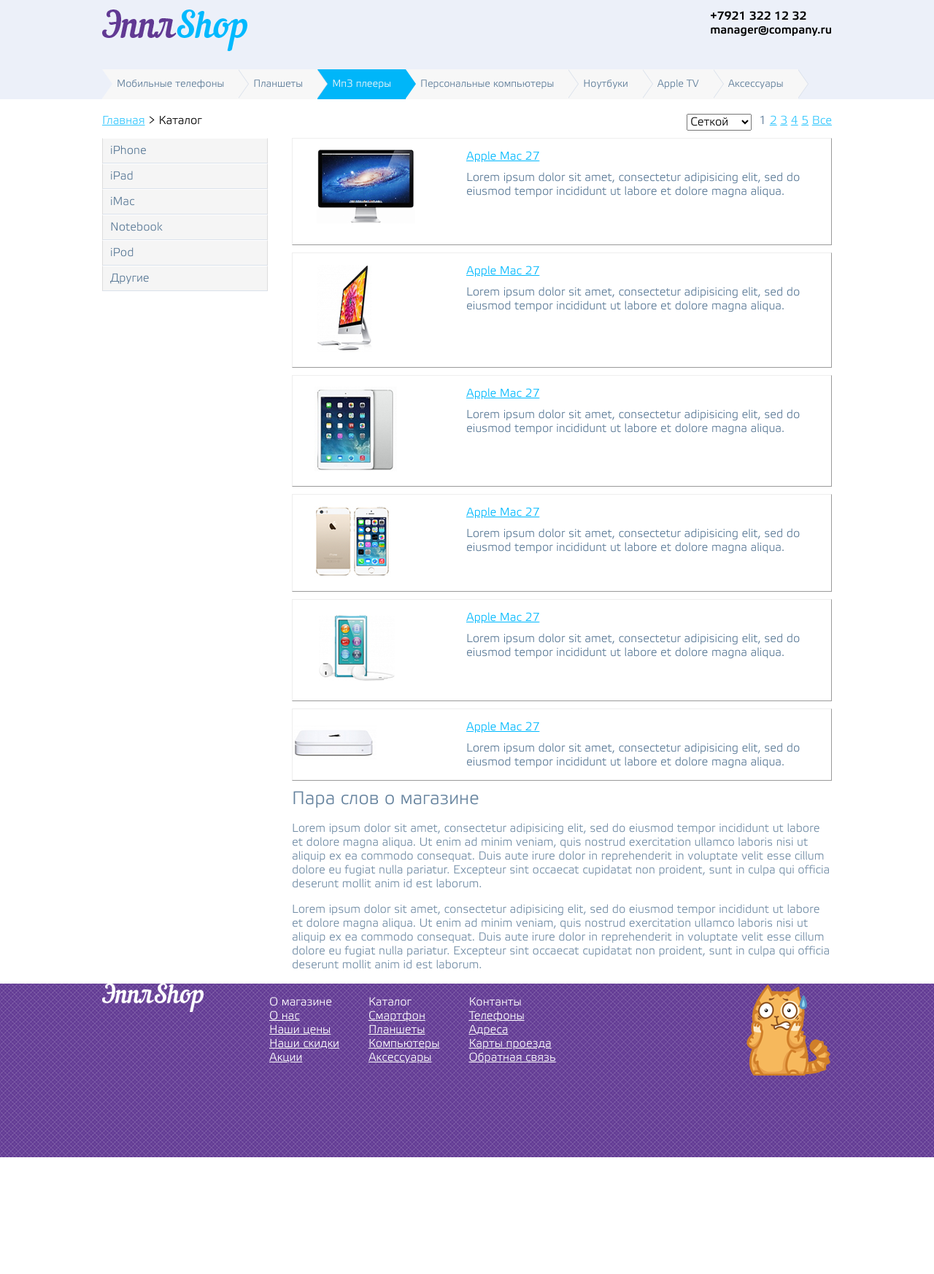
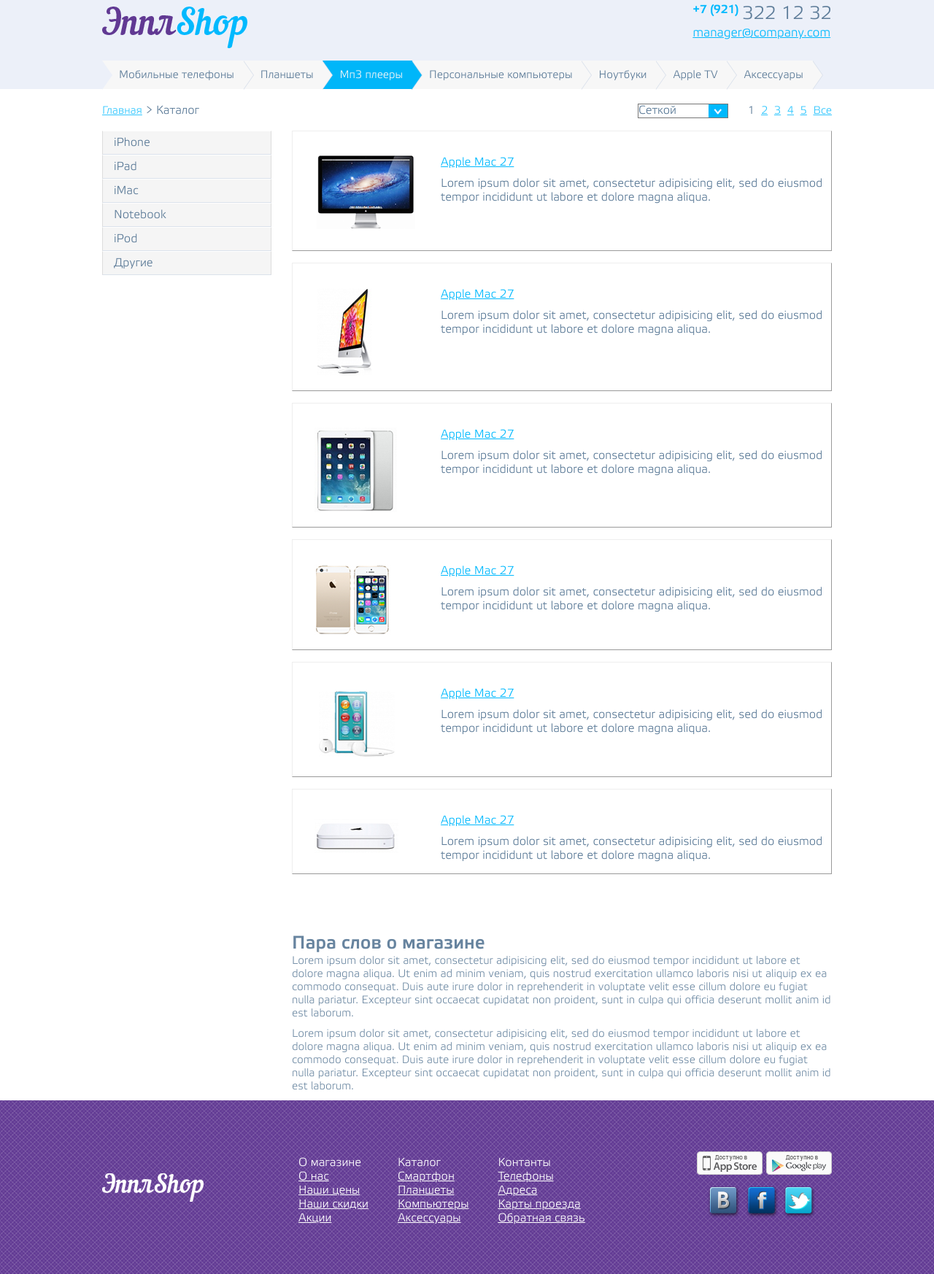
Before and after one commit to whiteleafenrir/hw2, a website: page app/index.html in a window 1280 px wide. Shown: the part 17-1763 px from the top of the page at 73% size. Before the commit the page ends 1603 px from the top, so only its background shows below. Drawn offline with nearby package versions, Linux system fonts and the light colour scheme.

Commit message:
first final version

```diff
--- a/app/css/index.css
+++ b/app/css/index.css
@@ -35,7 +35,7 @@
 
 }
 .header__main{
-	margin-bottom: 20px;
+	margin-bottom: 12px;
 }
 .header__container{
   min-width: 960px;
@@ -43,12 +43,34 @@
   margin: 0 auto;
 }
 .logo__box{
-	margin-top:30px;
+	margin-top: 26px;
 	float:left;
 }
 .header__information{
-	margin-top:30px;
+	margin-top: 21px;
 	float:right;
+}
+
+.connection__phone{
+	margin-bottom: 1px;
+}
+.connection-phone__second{
+	font-family: elektra_light_proregular,sans-serif;
+  	color: #5C7B98;
+	font-size:25px;
+
+}
+.nostylelink{
+	text-decoration: none;
+	color:#00B9FE;
+	font-size:16px;
+	vertical-align: top;
+	font-family:elektra_light_probold;
+}
+.connection__mail-link{
+	  color: #00B9FE;
+	  font-size: 17px;
+	  font-family: elektra_light_proregular,sans-serif;
 }
 .header__navigation{
 
@@ -68,7 +90,7 @@
 .header-list__item{
 	position: relative;
 
-	padding: 12px 20px;
+	padding: 11px 13px 10px 23px;
 	display: inline-block;
 	background-color: #f7f7f7;
 	font-size: 14px;
@@ -76,6 +98,7 @@
 .header-list__link{
 	text-decoration:none;
 	color:#5c7b98;
+	font-size: 15px;
 }
 .header-list__link_current{
 	color:#f7f7f7;
@@ -104,17 +127,7 @@
 	border-bottom: 20px solid transparent;
 	transition: all .3s linear;
 }
-.header-list__link_current:after{
-	border-left: 14px solid #00b6f9;
-	z-index: 4;
-	content: '';
-	position: absolute;
-	top: 0;
-	left: 100%;
-	border-top: 20px solid transparent;
-	border-bottom: 20px solid transparent;
-	transition: all .3s linear;
-}
+
 .header-list__link_current:before{
   border-left: 14px solid #00b6f9;
   z-index: 5;
@@ -154,22 +167,12 @@
 .header-list__item_current{
 	background-color: #00b6f9;
 }
-.header-list__item:hover .header-list__link:after{
-	border-left: 14px solid #dce6f0;
-	z-index: 4;
-	content: '';
-	position: absolute;
-	top: 0;
-	left: 100%;
-	border-top: 20px solid transparent;
-	border-bottom: 20px solid transparent;
-	transition: all .3s linear;
-}
+
 .header-list__item:hover .header-list__link:before{
   border-left: 14px solid #dce6f0;
   z-index: 5;
   margin-left: -1px;
-    content: '';
+   content: '';
   position: absolute;
   top: 0;
   left: 100%;
@@ -193,8 +196,17 @@
 	padding:0;
 	list-style: none;
 }
+.bread__crums__item{
+	color:#5c7b98;
+}
 .page__link{
 	color:#33c7fe;
+	font-size: 15px;
+}
+.page-list__link{
+	color:#33c7fe;
+	font-size: 15px;
+	margin-left:4px;
 }
 .page__link_current{
 	text-decoration: none;
@@ -214,12 +226,18 @@
 }
 .pages__list__box{
 	float:right;
-	margin-left:10px;
+	margin-left:23px;
 }
 .pages__wrapper{
 	float:right;
 }
-.pages__list__box{
+.pages__selector__select{
+	padding-right: 55px;
+	background: url(../img/select_bg.png) right no-repeat;
+	-webkit-appearance: none;
+	  -moz-appearance: none;
+	  -ms-appearance: none;
+	  color:#5c7b98;
 }
 .pages__list{
 	list-style:none;
@@ -230,7 +248,7 @@
 	display:inline-block;
 }
 .navigation__block{
-	margin-bottom: 10px;
+	margin-bottom: 17px;
 }
 /*Сайдбар*/
 .sidebar{
@@ -242,7 +260,7 @@
 	list-style:none;
 }
 .sidebar__trigger{
-	padding: 7px 115px 7px 10px;
+	padding: 6px 115px 6px 15px;
 	display:block;
 	width: 100px;
 	background:#f5f5f5;
@@ -291,15 +309,15 @@
 	max-width: 740px;
 }
 .list__goods{
-	margin:0;
-	padding:0;
+  	margin: 0 0 80px 0;
+  	padding:0;
 	list-style: none;
 }
 .goods__item{
 	border: 1px outset;
-	margin-bottom: 10px;
-	padding: 15px 0;
-}
+  	margin-bottom: 16px;
+   	padding: 33px 0 15px 0;
+ }
 
 .goods__item:hover{
 	cursor:pointer;
@@ -313,7 +331,7 @@
 }
 .description__box{
 	float:right;
-	width:500px;
+	width:535px;
 }
 .description__link{
 	color:#00b9fe;
@@ -323,23 +341,80 @@
 	color:#5c7b98;
 }
 .shop-description__title{
+	font-family:"elektra_light_probold";
 	font-size:25px;
 	color:#67849f;
 }
 .shop-description__text__wrapper{
 	color:#728da6;
+
+}
+.shop-description__text{
+	margin-bottom: 10px;
+	  font-size: 15px;
 }
 /* /основной контент */
 /*footer*/
 .footer__logo{
 	float:left;
+	margin-top:100px;
+}
+.footer__logo-img{
+	vertical-align: center;
 }
 .footer-list__block{
-	margin-left:50px;
+	margin-left:90px;
+	float:left;
+	margin-top: 60px;
+}
+.footer__socials{
+	margin-top:70px;
+	float:right;
+}
+.appstore__wrapper{
 	float:left;
 }
-.footer__socials{
-	float:right;
+.google-play__wrapper{
+	margin-left:5px;
+	float:left;
+}
+.upper-button{
+  display: none;
+  background: #00B9FE;
+  position: fixed;
+  right: 50px;
+  bottom: 250px;
+  color: white;
+  padding: 10px;
+  cursor: pointer;
+}
+.upper-button:before{
+  content: '';
+  position: absolute;
+  border-left: 5px solid transparent;
+  border-right: 5px solid transparent;
+  border-bottom: 5px solid;
+  left: 50%;
+  margin-left: -3px;
+  top: -4px;
+  border-bottom-color: #00B9FE;
+}
+.upper-button:after{
+  bottom: 0;
+  border-bottom-color: #fff;
+  content: '';
+  position: absolute;
+  border-left: 5px solid transparent;
+  border-right: 5px solid transparent;
+  border-bottom: 5px solid;
+  left: 50%;
+  margin-left: -3px;
+}
+.other-socials__wrapper{
+	margin-left:15px;
+}
+.first-row__sosials{
+	margin-bottom:10px;
 }
 .about-shop__menu{
 	float:left;
--- a/app/index.html
+++ b/app/index.html
@@ -29,8 +29,11 @@
 					</div>
 					<div class="header__information">
 						<ul class="header__connection-list">
-							<li class="connection__phone">+7921 322 12 32</li>
-							<li class="connection__mail">manager@company.ru</li>
+							<li class="connection__phone">
+								<a href="tel:+79213221232" class="nostylelink">+7 (921)</a>
+								<span class="connection-phone__second"> 322 12 32</span>
+							</li>
+							<li class="connection__mail"><a href="mailto:manager@company.com" class ="connection__mail-link">manager@company.com</a></li>
 						</ul>
 					</div>
 				</div>
@@ -58,7 +61,7 @@
 				<div class="pages__wrapper clerfix">
 					<div class="pages__selector__box">
 						<form action="#" method="get">
-							<select name="type">
+							<select name="type" class="pages__selector__select">
 							    <option selected value="сеткой">Сеткой</option>
 							    <option value="линиями">Линиями</option>
 				  			</select>
@@ -66,12 +69,12 @@
 					</div>
 					<div class="pages__list__box">
 						<ul class="pages__list">
-							<li class="pages__item"><a href="#" class="page__link page__link_current">1</a></li>
-							<li class="pages__item"><a href="#" class="page__link">2</a></li>
-							<li class="pages__item"><a href="#" class="page__link">3</a></li>
-							<li class="pages__item"><a href="#" class="page__link">4</a></li>
-							<li class="pages__item"><a href="#" class="page__link">5</a></li>
-							<li class="pages__item"><a href="#" class="page__link">Вce</a></li>
+							<li class="pages__item"><a href="#" class="page-list__link page__link_current">1</a></li>
+							<li class="pages__item"><a href="#" class="page-list__link">2</a></li>
+							<li class="pages__item"><a href="#" class="page-list__link">3</a></li>
+							<li class="pages__item"><a href="#" class="page-list__link">4</a></li>
+							<li class="pages__item"><a href="#" class="page-list__link">5</a></li>
+							<li class="pages__item"><a href="#" class="page-list__link">Вce</a></li>
 						</ul>
 					</div>
 				</div>
@@ -199,7 +202,7 @@
 						</li>
 						<li class="goods__item clearfix">
 							<div class="img__box">
-								<img src="img/wifi_adapter.png" alt="item">
+								<img class="goods__img" src="img/wifi_adapter.png" alt="item">
 							</div>
 							<div class="description__box">
 								<div class="name_of_item"><a href="#" class="description__link">Apple Mac 27</a></div>
@@ -215,8 +218,8 @@
 						Пара слов о магазине
 					</div>
 					<div class="shop-description__text__wrapper">
-						<p class="shop-description__text">Lorem ipsum dolor sit amet, consectetur adipisicing elit, sed do eiusmod tempor incididunt ut labore et dolore magna aliqua. Ut enim ad minim veniam, quis nostrud exercitation ullamco laboris nisi ut aliquip ex ea commodo consequat. Duis aute irure dolor in reprehenderit in voluptate velit esse cillum dolore eu fugiat nulla pariatur. Excepteur sint occaecat cupidatat non proident, sunt in culpa qui officia deserunt mollit anim id est laborum.</p>
-						<p class="shop-description__text">Lorem ipsum dolor sit amet, consectetur adipisicing elit, sed do eiusmod tempor incididunt ut labore et dolore magna aliqua. Ut enim ad minim veniam, quis nostrud exercitation ullamco laboris nisi ut aliquip ex ea commodo consequat. Duis aute irure dolor in reprehenderit in voluptate velit esse cillum dolore eu fugiat nulla pariatur. Excepteur sint occaecat cupidatat non proident, sunt in culpa qui officia deserunt mollit anim id est laborum.</p>
+						<div class="shop-description__text">Lorem ipsum dolor sit amet, consectetur adipisicing elit, sed do eiusmod tempor incididunt ut labore et dolore magna aliqua. Ut enim ad minim veniam, quis nostrud exercitation ullamco laboris nisi ut aliquip ex ea commodo consequat. Duis aute irure dolor in reprehenderit in voluptate velit esse cillum dolore eu fugiat nulla pariatur. Excepteur sint occaecat cupidatat non proident, sunt in culpa qui officia deserunt mollit anim id est laborum.</div>
+						<div class="shop-description__text">Lorem ipsum dolor sit amet, consectetur adipisicing elit, sed do eiusmod tempor incididunt ut labore et dolore magna aliqua. Ut enim ad minim veniam, quis nostrud exercitation ullamco laboris nisi ut aliquip ex ea commodo consequat. Duis aute irure dolor in reprehenderit in voluptate velit esse cillum dolore eu fugiat nulla pariatur. Excepteur sint occaecat cupidatat non proident, sunt in culpa qui officia deserunt mollit anim id est laborum.</div>
 					</div>
 				</div>
 
@@ -230,7 +233,7 @@
 </div>
 <div class="page__footer">
 	<div class="footer__container clearfix">
-			<div class="footer__logo"><img src="img/logo_footer.png" alt="logo"></div>
+			<div class="footer__logo"><img class="footer__logo-img" src="img/logo_footer.png" alt="logo"></div>
 			<div class="footer-list__block clearfix">
 				<div class="about-shop__menu">
 					<ul class="footer__list">
@@ -260,7 +263,22 @@
 					</ul>
 				</div>
 			</div>
-			<div class="footer__socials"><img src="img/item.png" alt="logo"></div>
+			<div class="upper-button">Наверх</div>
+			<div class="footer__socials">
+				<div class="first-row__sosials clearfix">
+					<div class="appstore__wrapper">
+						<img src="img/appstore.png" alt="appstore social icon">
+					</div>
+					<div class="google-play__wrapper">
+						<img src="img/googleplay.png" alt="google play social icon">
+					</div>
+				</div>
+
+				<div class="other-socials__wrapper">
+					<img src="img/socials_slice.png" alt="socials">
+				</div>
+
+			</div>
 	</div>
 </div>
 <!-- JS -->
--- a/app/js/common.js
+++ b/app/js/common.js
@@ -1,7 +1,41 @@
-$(document).ready(function(){
-	$('.sidebar__trigger').on('click',function(e){
-		e.preventDefault();
-		var $this=$(this),
+;var upperModule = (function (){
+	var init = function(){
+		_goUp();
+		_scroll();
+	},
+	upper=$('.upper-button'),
+	_scroll = function(){
+		$(window).on("scroll",_scrollCondition);
+	},
+	_scrollCondition = function(){
+		var scroll=$(document).scrollTop();
+		if(scroll>200){
+			upper.fadeIn();
+
+		} else {
+			upper.fadeOut();
+		}
+	},
+	_goUp = function(){
+		upper.on('click',function(){
+			$("html, body").animate({scrollTop:0});
+		});
+	};
+
+	return {
+		init: init
+	};
+
+})();
+upperModule.init();
+;var accardeon = (function (){
+	var init = function(){
+		_clickTrigger();
+	},
+	_clickTrigger = function(){
+		$('.sidebar__trigger').on('click',function(e){
+			e.preventDefault();
+			var $this=$(this),
 			list=$this.closest('.sidebar__list'),
 			item=$this.closest('.sidebar__item'),
 			items=list.find('.sidebar__item'),
@@ -11,7 +45,6 @@
 			duration = 300;
 
 			if(!item.hasClass('active')){
-
 				items.removeClass('active');
 				triggers.removeClass('sidebar__trigger-active');
 				item.addClass('active');
@@ -23,5 +56,13 @@
 				items.removeClass('active');
 				triggers.removeClass('sidebar__trigger-active');
 			}
-	});
-});
+		});
+	};
+
+
+	return {
+		init: init
+	};
+
+})();
+accardeon.init();
```
Also changed, not shown: app/img/select_bg.png (added).
